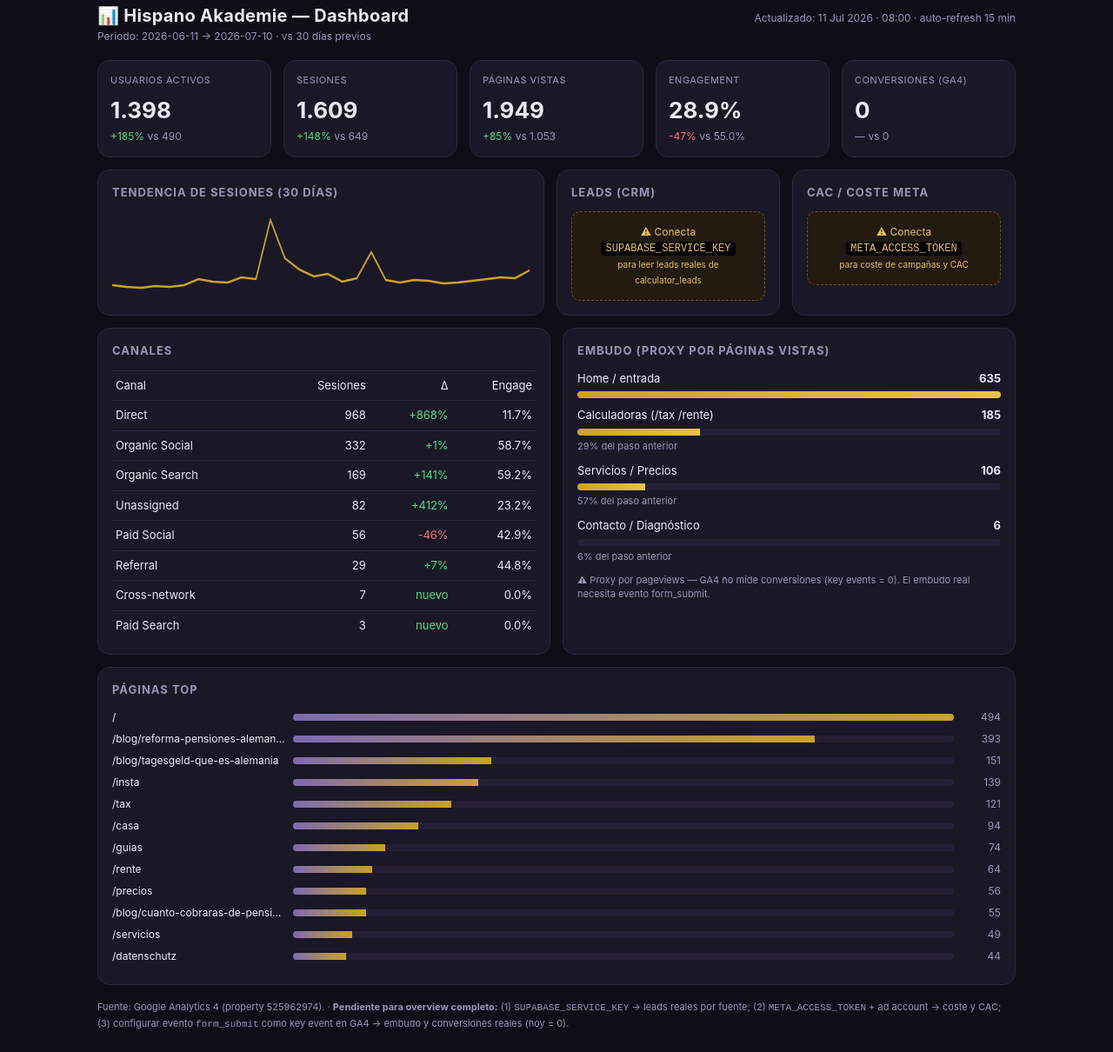
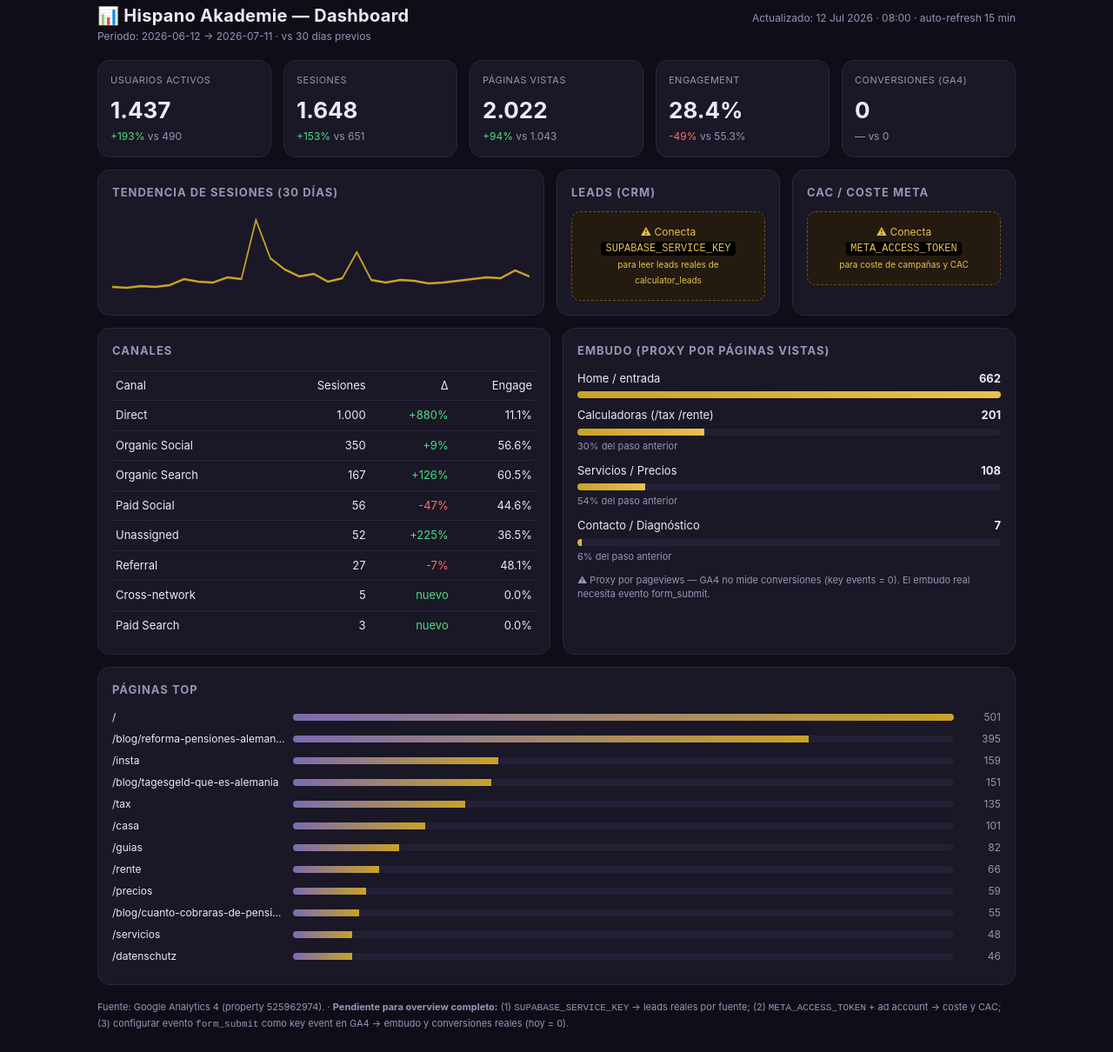
Before and after one commit to putersol/ha-mc-x7k2q8, a plain HTML site: page index.html in a window 1280 px wide. Shown: the part 19-1229 px from the top of the page at 87% size. Drawn offline with Linux system fonts and the light colour scheme.

Commit message:
update 2026-07-12

```diff
--- a/index.html
+++ b/index.html
@@ -34,73 +34,73 @@ td{padding:7px 4px;border-top:1px solid var(--line)} .r{text-align:right}
 @media(max-width:880px){.g5,.g3,.g2{grid-template-columns:1fr 1fr}}
 </style></head><body>
 <div class="head">
-  <div><h1>📊 Hispano Akademie — Dashboard</h1><div class="sub">Periodo: 2026-06-11 → 2026-07-10 · vs 30 días previos</div></div>
-  <div class="sub">Actualizado: 11 Jul 2026 · 08:00 · auto-refresh 15 min</div>
+  <div><h1>📊 Hispano Akademie — Dashboard</h1><div class="sub">Periodo: 2026-06-12 → 2026-07-11 · vs 30 días previos</div></div>
+  <div class="sub">Actualizado: 12 Jul 2026 · 08:00 · auto-refresh 15 min</div>
 </div>
 
 <div class="grid g5" style="margin-bottom:14px"><div class="kpi"><div class="kpi-label">Usuarios activos</div>
-      <div class="kpi-val">1.398</div>
-      <div class="kpi-delta"><span class="d-up">+185%</span> <span class="kpi-prev">vs 490</span></div></div><div class="kpi"><div class="kpi-label">Sesiones</div>
-      <div class="kpi-val">1.609</div>
-      <div class="kpi-delta"><span class="d-up">+148%</span> <span class="kpi-prev">vs 649</span></div></div><div class="kpi"><div class="kpi-label">Páginas vistas</div>
-      <div class="kpi-val">1.949</div>
-      <div class="kpi-delta"><span class="d-up">+85%</span> <span class="kpi-prev">vs 1.053</span></div></div><div class="kpi"><div class="kpi-label">Engagement</div>
-      <div class="kpi-val">28.9%</div>
-      <div class="kpi-delta"><span class="d-down">-47%</span> <span class="kpi-prev">vs 55.0%</span></div></div><div class="kpi"><div class="kpi-label">Conversiones (GA4)</div>
+      <div class="kpi-val">1.437</div>
+      <div class="kpi-delta"><span class="d-up">+193%</span> <span class="kpi-prev">vs 490</span></div></div><div class="kpi"><div class="kpi-label">Sesiones</div>
+      <div class="kpi-val">1.648</div>
+      <div class="kpi-delta"><span class="d-up">+153%</span> <span class="kpi-prev">vs 651</span></div></div><div class="kpi"><div class="kpi-label">Páginas vistas</div>
+      <div class="kpi-val">2.022</div>
+      <div class="kpi-delta"><span class="d-up">+94%</span> <span class="kpi-prev">vs 1.043</span></div></div><div class="kpi"><div class="kpi-label">Engagement</div>
+      <div class="kpi-val">28.4%</div>
+      <div class="kpi-delta"><span class="d-down">-49%</span> <span class="kpi-prev">vs 55.3%</span></div></div><div class="kpi"><div class="kpi-label">Conversiones (GA4)</div>
       <div class="kpi-val">0</div>
       <div class="kpi-delta"><span class="d-flat">—</span> <span class="kpi-prev">vs 0</span></div></div></div>
 
 <div class="grid g3" style="margin-bottom:14px">
   <div class="card"><h2>Tendencia de sesiones (30 días)</h2>
-    <svg viewBox="0 0 720 90" width="100%" height="90" preserveAspectRatio="none"><polyline points="0,85 25,87 50,88 74,86 99,87 124,85 149,78 174,81 199,82 223,76 248,78 273,10 298,54 323,67 348,75 372,72 397,81 422,77 447,47 472,79 497,82 521,79 546,80 571,83 596,82 621,80 646,78 670,76 695,77 720,68" fill="none" stroke="#c9a227" stroke-width="2.5"/></svg></div>
+    <svg viewBox="0 0 720 90" width="100%" height="90" preserveAspectRatio="none"><polyline points="0,87 25,88 50,86 74,87 99,85 124,78 149,81 174,82 199,76 223,78 248,10 273,54 298,67 323,75 348,72 372,81 397,77 422,47 447,79 472,82 497,79 521,80 546,83 571,82 596,80 621,78 646,76 670,77 695,68 720,75" fill="none" stroke="#c9a227" stroke-width="2.5"/></svg></div>
   <div class="card"><h2>Leads (CRM)</h2><div class="pending">⚠ Conecta <code>SUPABASE_SERVICE_KEY</code><br><small>para leer leads reales de calculator_leads</small></div></div>
   <div class="card"><h2>CAC / Coste Meta</h2><div class="pending">⚠ Conecta <code>META_ACCESS_TOKEN</code><br><small>para coste de campañas y CAC</small></div></div>
 </div>
 
 <div class="grid g2" style="margin-bottom:14px">
   <div class="card"><h2>Canales</h2>
-    <table><tr><td>Canal</td><td class="r">Sesiones</td><td class="r">Δ</td><td class="r">Engage</td></tr><tr><td>Direct</td><td class="r">968</td>
-      <td class="r"><span class="d-up">+868%</span></td><td class="r">11.7%</td></tr><tr><td>Organic Social</td><td class="r">332</td>
-      <td class="r"><span class="d-up">+1%</span></td><td class="r">58.7%</td></tr><tr><td>Organic Search</td><td class="r">169</td>
-      <td class="r"><span class="d-up">+141%</span></td><td class="r">59.2%</td></tr><tr><td>Unassigned</td><td class="r">82</td>
-      <td class="r"><span class="d-up">+412%</span></td><td class="r">23.2%</td></tr><tr><td>Paid Social</td><td class="r">56</td>
-      <td class="r"><span class="d-down">-46%</span></td><td class="r">42.9%</td></tr><tr><td>Referral</td><td class="r">29</td>
-      <td class="r"><span class="d-up">+7%</span></td><td class="r">44.8%</td></tr><tr><td>Cross-network</td><td class="r">7</td>
+    <table><tr><td>Canal</td><td class="r">Sesiones</td><td class="r">Δ</td><td class="r">Engage</td></tr><tr><td>Direct</td><td class="r">1.000</td>
+      <td class="r"><span class="d-up">+880%</span></td><td class="r">11.1%</td></tr><tr><td>Organic Social</td><td class="r">350</td>
+      <td class="r"><span class="d-up">+9%</span></td><td class="r">56.6%</td></tr><tr><td>Organic Search</td><td class="r">167</td>
+      <td class="r"><span class="d-up">+126%</span></td><td class="r">60.5%</td></tr><tr><td>Paid Social</td><td class="r">56</td>
+      <td class="r"><span class="d-down">-47%</span></td><td class="r">44.6%</td></tr><tr><td>Unassigned</td><td class="r">52</td>
+      <td class="r"><span class="d-up">+225%</span></td><td class="r">36.5%</td></tr><tr><td>Referral</td><td class="r">27</td>
+      <td class="r"><span class="d-down">-7%</span></td><td class="r">48.1%</td></tr><tr><td>Cross-network</td><td class="r">5</td>
       <td class="r"><span class="d-up">nuevo</span></td><td class="r">0.0%</td></tr><tr><td>Paid Search</td><td class="r">3</td>
       <td class="r"><span class="d-up">nuevo</span></td><td class="r">0.0%</td></tr></table></div>
-  <div class="card"><h2>Embudo (proxy por páginas vistas)</h2><div class="funnel-step"><div class="funnel-top"><span>Home / entrada</span><b>635</b></div>
-      <div class="bar-track"><span class="bar-fill f" style="width:100%"></span></div></div><div class="funnel-step"><div class="funnel-top"><span>Calculadoras (/tax /rente)</span><b>185</b></div>
-      <div class="bar-track"><span class="bar-fill f" style="width:29%"></span></div><span class="funnel-rate">29% del paso anterior</span></div><div class="funnel-step"><div class="funnel-top"><span>Servicios / Precios</span><b>106</b></div>
-      <div class="bar-track"><span class="bar-fill f" style="width:16%"></span></div><span class="funnel-rate">57% del paso anterior</span></div><div class="funnel-step"><div class="funnel-top"><span>Contacto / Diagnóstico</span><b>6</b></div>
-      <div class="bar-track"><span class="bar-fill f" style="width:0%"></span></div><span class="funnel-rate">6% del paso anterior</span></div>
+  <div class="card"><h2>Embudo (proxy por páginas vistas)</h2><div class="funnel-step"><div class="funnel-top"><span>Home / entrada</span><b>662</b></div>
+      <div class="bar-track"><span class="bar-fill f" style="width:100%"></span></div></div><div class="funnel-step"><div class="funnel-top"><span>Calculadoras (/tax /rente)</span><b>201</b></div>
+      <div class="bar-track"><span class="bar-fill f" style="width:30%"></span></div><span class="funnel-rate">30% del paso anterior</span></div><div class="funnel-step"><div class="funnel-top"><span>Servicios / Precios</span><b>108</b></div>
+      <div class="bar-track"><span class="bar-fill f" style="width:16%"></span></div><span class="funnel-rate">54% del paso anterior</span></div><div class="funnel-step"><div class="funnel-top"><span>Contacto / Diagnóstico</span><b>7</b></div>
+      <div class="bar-track"><span class="bar-fill f" style="width:1%"></span></div><span class="funnel-rate">6% del paso anterior</span></div>
     <div class="funnel-rate" style="margin-top:8px">⚠ Proxy por pageviews — GA4 no mide conversiones (key events = 0). El embudo real necesita evento form_submit.</div></div>
 </div>
 
 <div class="card"><h2>Páginas top</h2><div class="bar-row"><span class="bar-label">/</span>
       <span class="bar-track"><span class="bar-fill" style="width:100%"></span></span>
-      <span class="bar-val">494</span></div><div class="bar-row"><span class="bar-label">/blog/reforma-pensiones-alemania-2</span>
-      <span class="bar-track"><span class="bar-fill" style="width:79%"></span></span>
-      <span class="bar-val">393</span></div><div class="bar-row"><span class="bar-label">/blog/tagesgeld-que-es-alemania</span>
+      <span class="bar-val">501</span></div><div class="bar-row"><span class="bar-label">/blog/reforma-pensiones-alemania-2</span>
+      <span class="bar-track"><span class="bar-fill" style="width:78%"></span></span>
+      <span class="bar-val">395</span></div><div class="bar-row"><span class="bar-label">/insta</span>
+      <span class="bar-track"><span class="bar-fill" style="width:31%"></span></span>
+      <span class="bar-val">159</span></div><div class="bar-row"><span class="bar-label">/blog/tagesgeld-que-es-alemania</span>
       <span class="bar-track"><span class="bar-fill" style="width:30%"></span></span>
-      <span class="bar-val">151</span></div><div class="bar-row"><span class="bar-label">/insta</span>
-      <span class="bar-track"><span class="bar-fill" style="width:28%"></span></span>
-      <span class="bar-val">139</span></div><div class="bar-row"><span class="bar-label">/tax</span>
-      <span class="bar-track"><span class="bar-fill" style="width:24%"></span></span>
-      <span class="bar-val">121</span></div><div class="bar-row"><span class="bar-label">/casa</span>
-      <span class="bar-track"><span class="bar-fill" style="width:19%"></span></span>
-      <span class="bar-val">94</span></div><div class="bar-row"><span class="bar-label">/guias</span>
-      <span class="bar-track"><span class="bar-fill" style="width:14%"></span></span>
-      <span class="bar-val">74</span></div><div class="bar-row"><span class="bar-label">/rente</span>
-      <span class="bar-track"><span class="bar-fill" style="width:12%"></span></span>
-      <span class="bar-val">64</span></div><div class="bar-row"><span class="bar-label">/precios</span>
+      <span class="bar-val">151</span></div><div class="bar-row"><span class="bar-label">/tax</span>
+      <span class="bar-track"><span class="bar-fill" style="width:26%"></span></span>
+      <span class="bar-val">135</span></div><div class="bar-row"><span class="bar-label">/casa</span>
+      <span class="bar-track"><span class="bar-fill" style="width:20%"></span></span>
+      <span class="bar-val">101</span></div><div class="bar-row"><span class="bar-label">/guias</span>
+      <span class="bar-track"><span class="bar-fill" style="width:16%"></span></span>
+      <span class="bar-val">82</span></div><div class="bar-row"><span class="bar-label">/rente</span>
+      <span class="bar-track"><span class="bar-fill" style="width:13%"></span></span>
+      <span class="bar-val">66</span></div><div class="bar-row"><span class="bar-label">/precios</span>
       <span class="bar-track"><span class="bar-fill" style="width:11%"></span></span>
-      <span class="bar-val">56</span></div><div class="bar-row"><span class="bar-label">/blog/cuanto-cobraras-de-pension-e</span>
-      <span class="bar-track"><span class="bar-fill" style="width:11%"></span></span>
+      <span class="bar-val">59</span></div><div class="bar-row"><span class="bar-label">/blog/cuanto-cobraras-de-pension-e</span>
+      <span class="bar-track"><span class="bar-fill" style="width:10%"></span></span>
       <span class="bar-val">55</span></div><div class="bar-row"><span class="bar-label">/servicios</span>
       <span class="bar-track"><span class="bar-fill" style="width:9%"></span></span>
-      <span class="bar-val">49</span></div><div class="bar-row"><span class="bar-label">/datenschutz</span>
-      <span class="bar-track"><span class="bar-fill" style="width:8%"></span></span>
-      <span class="bar-val">44</span></div></div>
+      <span class="bar-val">48</span></div><div class="bar-row"><span class="bar-label">/datenschutz</span>
+      <span class="bar-track"><span class="bar-fill" style="width:9%"></span></span>
+      <span class="bar-val">46</span></div></div>
 
 <div class="note">
 Fuente: Google Analytics 4 (property 525962974). · <b>Pendiente para overview completo:</b>
```
